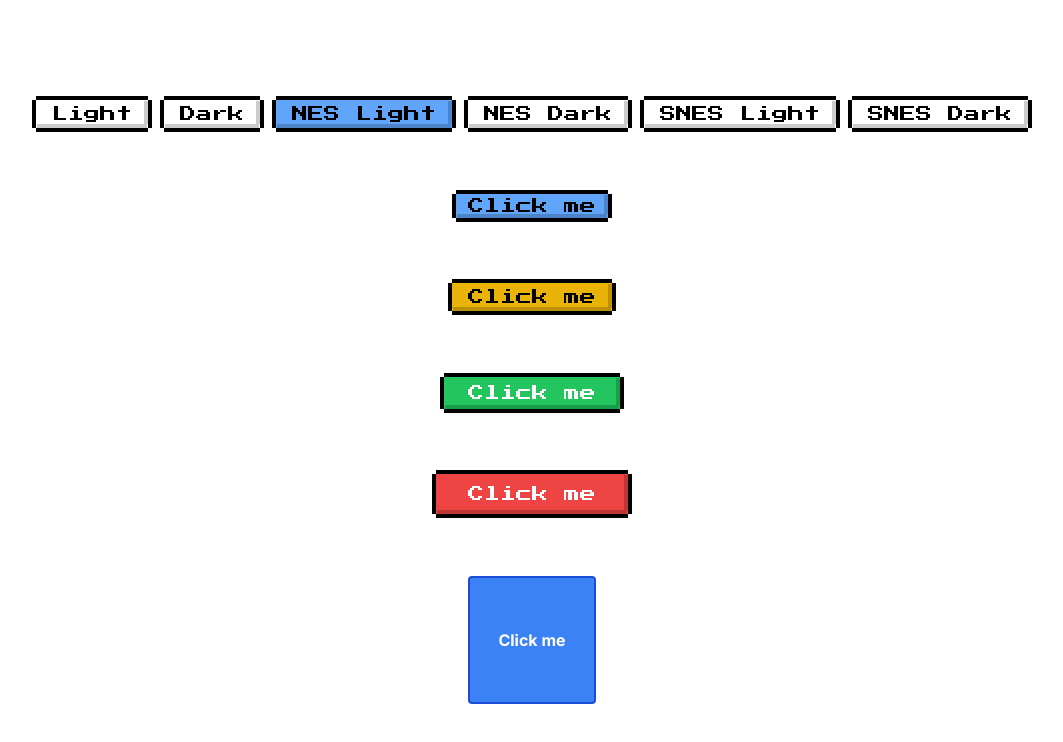
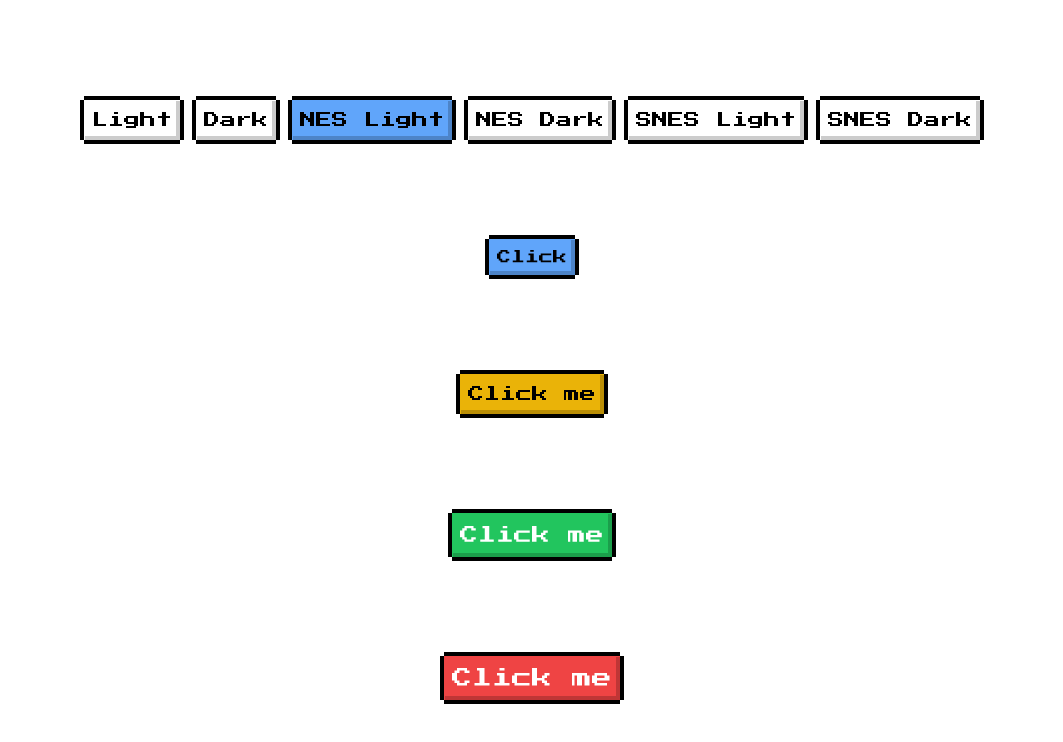
Before and after one commit to BrandonFlorian/solana-tools-client, a Next.js app: page / in a window 1280 px wide. Both pictures are taken after a click on the button "NES Light". Shown: the top 742 px of the page, without its empty margins (108-1171 px from the left). Built offline with nearby package versions, Linux system fonts and the light colour scheme.

Commit message:
pixel buttons now have a stationary border and the middle gets pressed down shifting the shadow to the opposite side.

```diff
--- a/src/app/page.tsx
+++ b/src/app/page.tsx
@@ -1,5 +1,4 @@
 import { Button } from "@/components/ui/button";
-import TestButton from "@/components/ui/test";
 import { ThemeSwitcher } from "@/components/ui/themeSwitcher";
 
 export default function Home() {
@@ -7,7 +6,7 @@ export default function Home() {
     <main className="flex min-h-screen flex-col items-center justify-between p-24">
       <ThemeSwitcher />
       <Button variant={"default"} size={"sm"}>
-        Click me
+        Click
       </Button>
       <Button variant={"warning"} size={"md"}>
         Click me
@@ -18,7 +17,6 @@ export default function Home() {
       <Button variant={"destructive"} size={"xl"}>
         Click me
       </Button>
-      <TestButton>Click me</TestButton>
     </main>
   );
 }
--- a/src/components/ui/button.tsx
+++ b/src/components/ui/button.tsx
@@ -40,71 +40,51 @@ const buttonVariants = cva(
   }
 );
 
-const nesButtonVariants = cva(
-  "relative font-press transition-colors focus-visible:outline-none disabled:opacity-50 border-4 active:translate-x-[2px] active:translate-y-[2px]",
+const pixelButtonVariants = cva(
+  "relative font-press transition-colors focus-visible:outline-none disabled:opacity-50 items-center justify-center inline-flex",
   {
     variants: {
       variant: {
         default: "bg-blue-400 text-black hover:bg-blue-500",
-        destructive: "bg-red-500 text-white  hover:bg-red-600",
+        destructive: "bg-red-500 text-white hover:bg-red-600",
         outline: "bg-white text-black hover:bg-gray-100",
         secondary: "bg-gray-300 text-black hover:bg-gray-400",
-        ghost:
-          "bg-transparent text-black border-transparent shadow-none hover:bg-gray-100",
-        link: "bg-transparent text-blue-500 border-transparent shadow-none hover:underline",
-        success: "bg-green-500 text-white  hover:bg-green-600",
-        warning: "bg-yellow-500 text-black  hover:bg-yellow-600",
+        ghost: "bg-transparent text-black hover:bg-gray-100",
+        link: "bg-transparent text-blue-500 hover:underline",
+        success: "bg-green-500 text-white hover:bg-green-600",
+        warning: "bg-yellow-500 text-black hover:bg-yellow-600",
         error: "bg-red-500 text-white hover:bg-red-600",
         disabled: "bg-gray-300 text-gray-500 cursor-not-allowed",
       },
       size: {
-        icon: "h-9 w-9",
-        xs: "h-7 px-2",
-        sm: "h-8 px-3",
-        md: "h-9 px-4",
-        lg: "h-10 px-6",
-        xl: "h-12 px-8",
+        icon: "p-2",
+        xs: "text-xs",
+        sm: "text-sm",
+        md: "text-base",
+        lg: "text-lg",
+        xl: "text-xl",
+      },
+      pixelTheme: {
+        nes: "border-4",
+        snes: "border-2",
       },
     },
     defaultVariants: {
       variant: "default",
       size: "md",
+      pixelTheme: "nes",
     },
   }
 );
 
-const snesButtonVariants = cva(
-  "relative font-press transition-colors focus-visible:outline-none disabled:opacity-50 border-2 active:translate-x-[2px] active:translate-y-[2px]",
-  {
-    variants: {
-      variant: {
-        default: "bg-blue-400 text-black hover:bg-blue-500",
-        destructive: "bg-red-500 text-white  hover:bg-red-600",
-        outline: "bg-white text-black hover:bg-gray-100",
-        secondary: "bg-gray-300 text-black hover:bg-gray-400",
-        ghost:
-          "bg-transparent text-black border-transparent shadow-none hover:bg-gray-100",
-        link: "bg-transparent text-blue-500 border-transparent shadow-none hover:underline",
-        success: "bg-green-500 text-white  hover:bg-green-600",
-        warning: "bg-yellow-500 text-black  hover:bg-yellow-600",
-        error: "bg-red-500 text-white hover:bg-red-600",
-        disabled: "bg-gray-300 text-gray-500 cursor-not-allowed",
-      },
-      size: {
-        icon: "h-9 w-9",
-        xs: "h-7 px-2",
-        sm: "h-8 px-3",
-        md: "h-9 px-4",
-        lg: "h-10 px-6",
-        xl: "h-12 px-8",
-      },
-    },
-    defaultVariants: {
-      variant: "default",
-      size: "md",
-    },
-  }
-);
+const innerPadding = {
+  icon: "px-2 py-2",
+  xs: "px-2 py-1",
+  sm: "px-3 py-1",
+  md: "px-4 py-2",
+  lg: "px-6 py-2",
+  xl: "px-8 py-3",
+};
 
 export interface ButtonProps
   extends React.ButtonHTMLAttributes<HTMLButtonElement>,
@@ -116,29 +96,60 @@ const Button = React.forwardRef<HTMLButtonElement, ButtonProps>(
   ({ className, variant, size, asChild = false, ...props }, ref) => {
     const Comp = asChild ? Slot : "button";
     const { theme } = useThemeStore();
+    const isPixelTheme = theme.startsWith("nes") || theme.startsWith("snes");
+    const pixelTheme = theme.startsWith("nes") ? "nes" : "snes";
     const isNes = theme.startsWith("nes");
     const isSnes = theme.startsWith("snes");
+
+    const [isPressed, setIsPressed] = React.useState(false);
+
     const buttonClass = cn(
-      theme.startsWith("nes")
-        ? nesButtonVariants({ variant, size })
-        : theme.startsWith("snes")
-        ? snesButtonVariants({ variant, size })
+      isPixelTheme
+        ? pixelButtonVariants({ variant, size, pixelTheme })
         : buttonVariants({ variant, size }),
       className
     );
-    console.log("isNes", isNes);
-    console.log("isSnes", isSnes);
 
+    const handleMouseDown = () => setIsPressed(true);
+    const handleMouseUp = () => setIsPressed(false);
+    const handleMouseLeave = () => setIsPressed(false);
+
+    if (isPixelTheme) {
       return (
-      <Comp className={buttonClass} ref={ref} {...props}>
+        <Comp
+          className={buttonClass}
+          ref={ref}
+          onMouseDown={handleMouseDown}
+          onMouseUp={handleMouseUp}
+          onMouseLeave={handleMouseLeave}
+          {...props}
+        >
+          <span className="relative z-10 flex items-center justify-center transform active:translate-x-[2px] active:translate-y-[2px] p-2">
+            {props.children}
+          </span>
+          {/* Cut corners */}
           {isNes && (
             <>
               <span className="absolute top-[-4px] left-[-4px] w-[4px] h-[4px] bg-background" />
               <span className="absolute top-[-4px] right-[-4px] w-[4px] h-[4px] bg-background" />
               <span className="absolute bottom-[-4px] left-[-4px] w-[4px] h-[4px] bg-background" />
               <span className="absolute bottom-[-4px] right-[-4px] w-[4px] h-[4px] bg-background" />
-            <span className="absolute right-0 top-[1px] bottom-[4px] w-[4px] bg-black/20" />
-            <span className="absolute bottom-0 left-[1px] right-[1px] h-[4px] bg-black/20" />
+              <span
+                className={cn(
+                  "absolute",
+                  isPressed
+                    ? "left-0 top-[0px] bottom-[1px] w-[4px] bg-black/20"
+                    : "right-0 top-[1px] bottom-[4px] w-[4px] bg-black/20"
+                )}
+              />
+              <span
+                className={cn(
+                  "absolute",
+                  isPressed
+                    ? "top-0 left-[4px] right-[1px] h-[4px] bg-black/20"
+                    : "bottom-0 left-[1px] right-[0px] h-[4px] bg-black/20"
+                )}
+              />
             </>
           )}
           {isSnes && (
@@ -147,10 +158,30 @@ const Button = React.forwardRef<HTMLButtonElement, ButtonProps>(
               <span className="absolute top-[-2px] right-[-2px] w-[2px] h-[2px] bg-background" />
               <span className="absolute bottom-[-2px] left-[-2px] w-[2px] h-[2px] bg-background" />
               <span className="absolute bottom-[-2px] right-[-2px] w-[2px] h-[2px] bg-background" />
-            <span className="absolute right-0 top-[2px] bottom-[2px] w-[2px] bg-black/20" />
-            <span className="absolute bottom-0 left-[2px] right-[2px] h-[2px] bg-black/20" />
+              <span
+                className={cn(
+                  "absolute",
+                  isPressed
+                    ? "left-0 top-[0px] bottom-[1px] w-[2px] bg-black/20"
+                    : "right-0 top-[1px] bottom-[2px] w-[2px] bg-black/20"
+                )}
+              />
+              <span
+                className={cn(
+                  "absolute ",
+                  isPressed
+                    ? "top-0 left-[2px] right-[1px] h-[2px] bg-black/20"
+                    : "bottom-0 left-[1px] right-[0px] h-[2px] bg-black/20"
+                )}
+              />
             </>
           )}
+        </Comp>
+      );
+    }
+
+    return (
+      <Comp className={buttonClass} ref={ref} {...props}>
         {props.children}
       </Comp>
     );
--- a/src/components/ui/test.tsx
+++ /dev/null
@@ -1,21 +0,0 @@
-import React from "react";
-
-interface ButtonProps {
-  children: React.ReactNode;
-  onClick?: () => void;
-}
-
-const TestButton: React.FC<ButtonProps> = ({ children, onClick }) => {
-  return (
-    <button
-      onClick={onClick}
-      className="relative inline-block px-4 py-2 font-bold text-white bg-blue-500 border-2 border-blue-700 rounded overflow-hidden active:outline-none focus:outline-none w-32 h-32"
-    >
-      <span className="absolute inset-0 flex items-center justify-center transform transition-transform active:translate-x-[2px] active:translate-y-[2px]">
-        {children}
-      </span>
-    </button>
-  );
-};
-
-export default TestButton;
```
Lines whose indentation alone changed are shown as unchanged.
